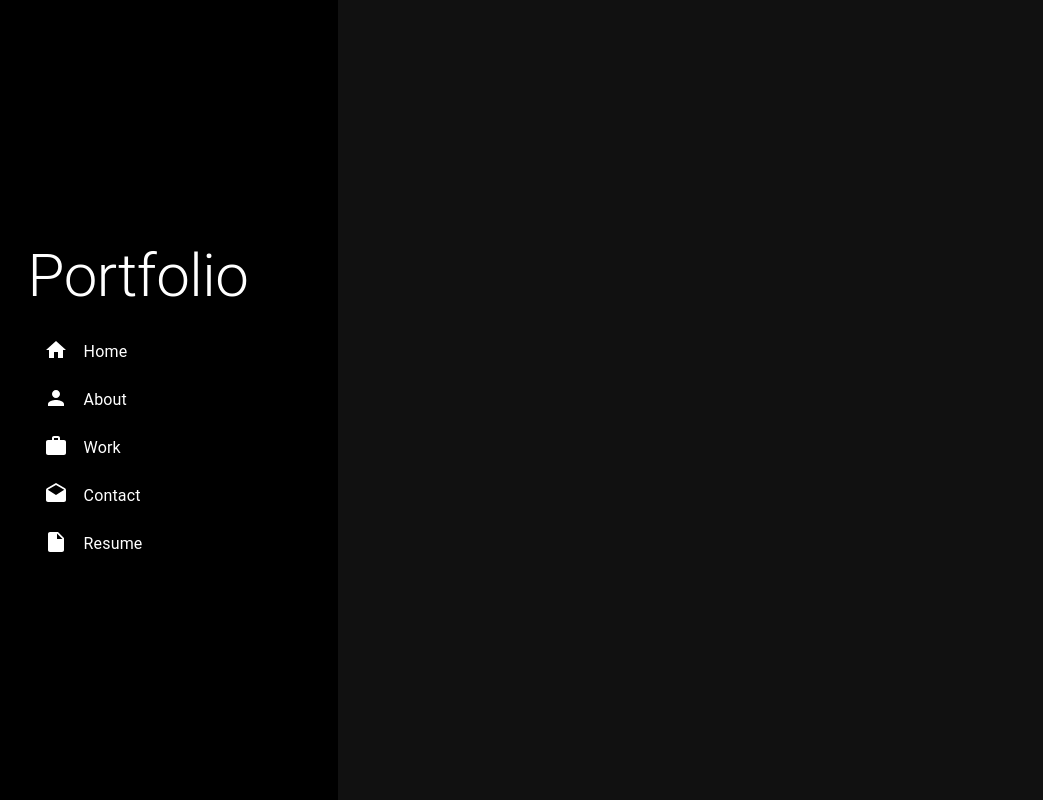
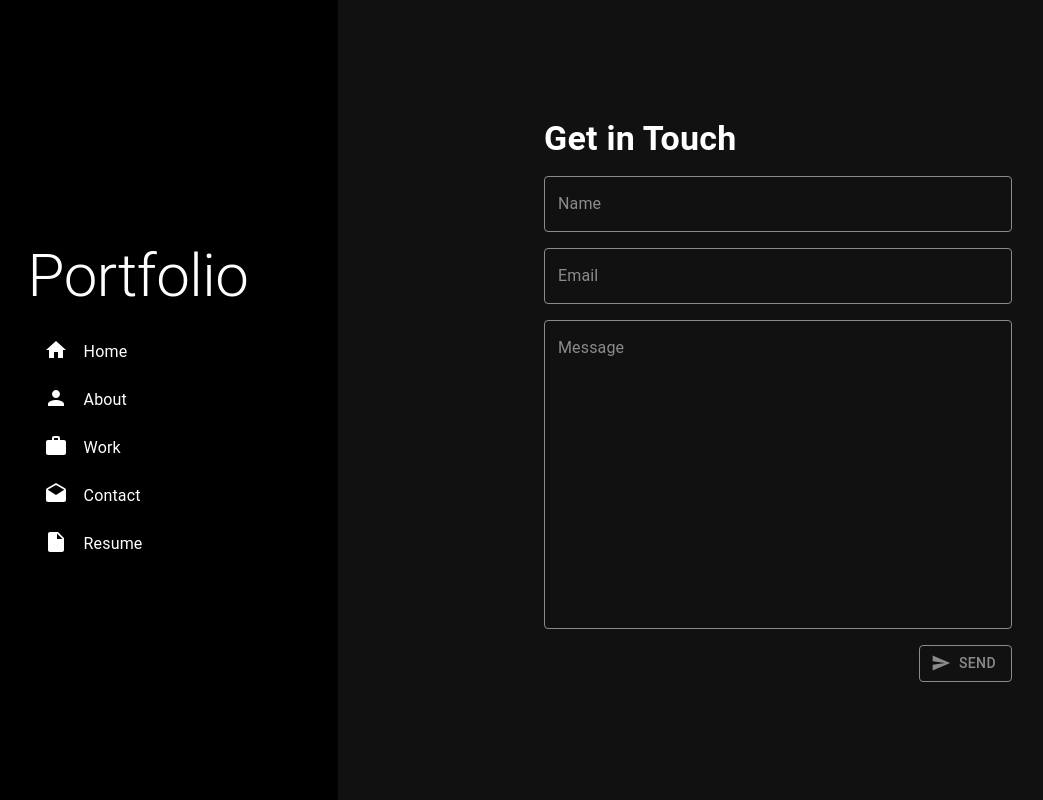
Before and after one commit to OneFJef/Portfolio-React, a React (Create React App) app: page /contact in a window 1280 px wide. Shown: the whole page, without its empty margins (62-1105 px from the left). Built offline with nearby package versions, Linux system fonts and the light colour scheme.

Commit message:
added desktop view and header

```diff
--- a/src/components/Contact.tsx
+++ b/src/components/Contact.tsx
@@ -1,5 +1,13 @@
 import { useState } from "react";
-import { Box, Button, List, ListItem, styled, TextField } from "@mui/material";
+import {
+  Box,
+  Button,
+  List,
+  ListItem,
+  styled,
+  TextField,
+  Typography,
+} from "@mui/material";
 import SendIcon from "@mui/icons-material/Send";
 import emailjs from "emailjs-com";
 
@@ -99,12 +107,82 @@ export default function Contact() {
         sx={{
           display: { xs: "flex", md: "flex", lg: "none" },
           height: "100vh",
-          mt: 10,
           justifyContent: "center",
+          alignItems: "center",
+          color: "white",
+        }}
+      >
+        <List sx={{ mt:4, width: "90%", maxWidth: 500 }}>
+          <ListItem>
+            <Typography variant="h4" sx={{  fontWeight: "bold" }}>
+              Get in Touch
+            </Typography>
+          </ListItem>
+          <ListItem>
+            <WhiteTextField
+              fullWidth
+              label="Name"
+              variant="outlined"
+              value={name}
+              onChange={(e) => setName(e.target.value)}
+              error={nameValidation}
+              helperText={nameValidation && "Please enter a name."}
+            />
+          </ListItem>
+          <ListItem>
+            <WhiteTextField
+              fullWidth
+              label="Email"
+              variant="outlined"
+              value={email}
+              onChange={(e) => setEmail(e.target.value)}
+              error={emailValidation}
+              helperText={emailValidation && "Please enter an email."}
+            />
+          </ListItem>
+          <ListItem>
+            <WhiteTextField
+              fullWidth
+              multiline
+              rows={12}
+              label="Message"
+              variant="outlined"
+              value={message}
+              onChange={(e) => setMessage(e.target.value)}
+              error={messageValidation}
+              helperText={messageValidation && "Please enter a message."}
+            />
+          </ListItem>
+          <ListItem sx={{ justifyContent: "end" }}>
+            <WhiteButton
+              type="submit"
+              variant="outlined"
+              startIcon={<SendIcon />}
+              onClick={validate}
+            >
+              Send
+            </WhiteButton>
+          </ListItem>
+        </List>
+      </Box>
+
+      {/* Desktop View */}
+      <Box
+        sx={{
+          display: { xs: "none", md: "none", lg: "flex" },
+          height: "100vh",
+          marginLeft: "400px",
+          justifyContent: "center",
+          alignItems: "center",
           color: "white",
         }}
       >
         <List sx={{ width: "90%", maxWidth: 500 }}>
+          <ListItem>
+            <Typography variant="h4" sx={{ fontWeight: "bold" }}>
+              Get in Touch
+            </Typography>
+          </ListItem>
           <ListItem>
             <WhiteTextField
               fullWidth
```
